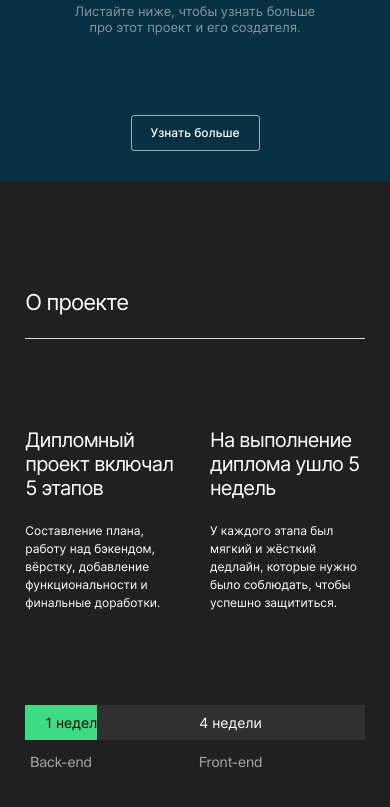
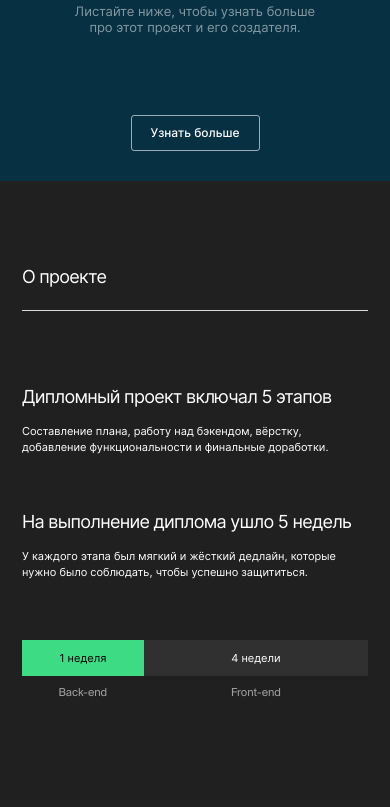
Before and after one commit to tatsenko-m/movies-explorer-frontend, a React app: page / in a window 390 px wide. Shown: the part 529-1336 px from the top of the page. After the commit the page ends 1298 px from the top, so only its background shows below. Built offline with nearby package versions, Linux system fonts and the light colour scheme.

Commit message:
feat: адаптировть дизайн AboutProject под mobile

```diff
--- a/src/components/AboutProject/AboutProject.css
+++ b/src/components/AboutProject/AboutProject.css
@@ -92,7 +92,6 @@
 
 .about-project__backend-chart-line {
   background-color: #3ddc84;
-  min-width: 100px;
   color: #000;
   grid-column: 1;
   grid-row: 1;
@@ -161,3 +160,58 @@
     font-family: "Suisse Intl", "Arial", sans-serif;
   }
 }
+
+@media screen and (max-width: 540px) {
+  .about-project {
+    width: 88.75vw;
+    padding: 70px 0;
+  }
+  .about-project__heading {
+    font-size: 18px;
+    letter-spacing: -0.72px;
+  }
+  .about-project__description {
+    grid-template-columns: 1fr;
+    row-gap: 16px;
+    padding: 60px 0 0;
+  }
+  .about-project__subheading {
+    font-size: 18px;
+    letter-spacing: -0.72px;
+  }
+  .about-project__subheading:nth-of-type(1) {
+    grid-row: 1;
+    grid-column: 1;
+  }
+  .about-project__subheading:nth-of-type(2) {
+    grid-row: 3;
+    grid-column: 1;
+  }
+  .about-project__paragraph {
+    font-size: 11px;
+    line-height: 16px;
+    margin: 0 0 40px;
+  }
+  .about-project__paragraph:nth-of-type(1) {
+    grid-row: 2;
+    grid-column: 1;
+  }
+  .about-project__paragraph:nth-of-type(2) {
+    grid-row: 4;
+    grid-column: 1;
+  }
+  .about-project__chart {
+    grid-template-columns: 35.2% 64.8%;
+    padding: 20px 0 0;
+  }
+  .about-project__chart-text {
+    padding: 11px 0;
+    font-size: 11px;
+  }
+  .about-project__chart-caption {
+    margin: 0;
+    padding-top: 10px;
+    font-size: 11px;
+    line-height: normal;
+  }
+}
```
